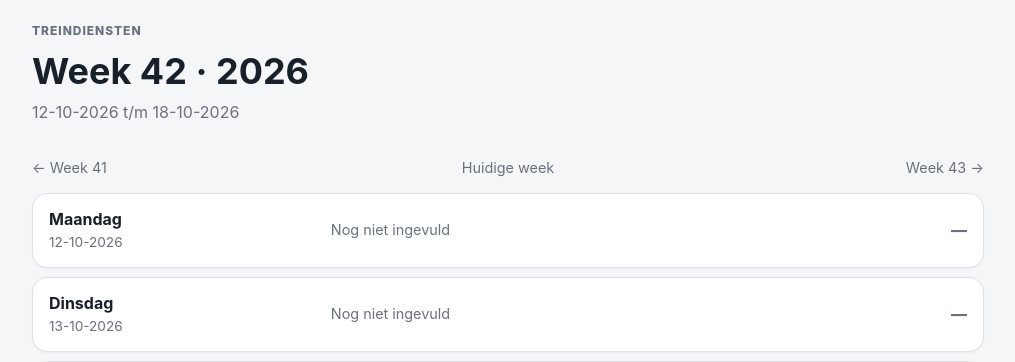
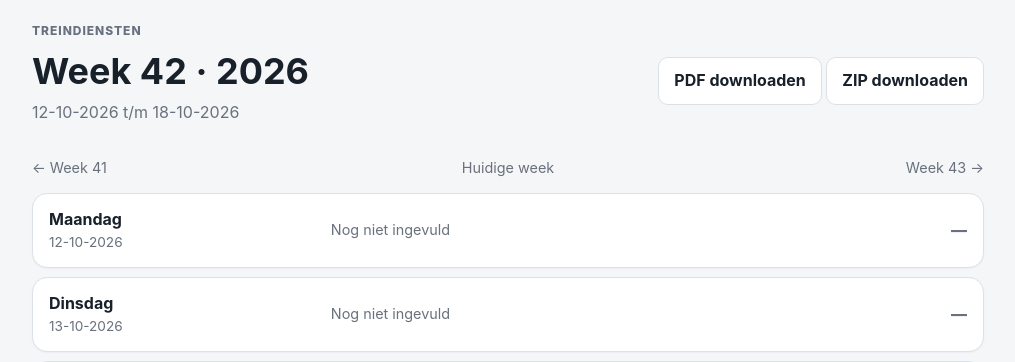
Before and after one commit to ambupilot/kerssing-trein, a Flask app: page /week in a window 1280 px wide. Shown: the part 54-416 px from the top of the page, without its empty margins (132-1147 px from the left). Run offline with Flask 3, Linux system fonts and the light colour scheme; the visitor is signed in with stand-in values (Sample User, id 1); data that the repository does not hold is empty; some libraries are stand-ins or nearby versions.

Commit message:
Add week export buttons

```diff
--- a/templates/week.html
+++ b/templates/week.html
@@ -6,6 +6,10 @@
     <p class="eyebrow">Treindiensten</p>
     <h1>Week {{ iso_week }} · {{ iso_year }}</h1>
     <p class="muted">{{ monday.strftime('%d-%m-%Y') }} t/m {{ sunday.strftime('%d-%m-%Y') }}</p>
+  </div>
+  <div class="heading-actions">
+    <a class="button secondary" href="{{ url_for('week_pdf', iso_year=iso_year, iso_week=iso_week) }}">PDF downloaden</a>
+    <a class="button secondary" href="{{ url_for('week_zip', iso_year=iso_year, iso_week=iso_week) }}">ZIP downloaden</a>
   </div>
 </section>
 
```
